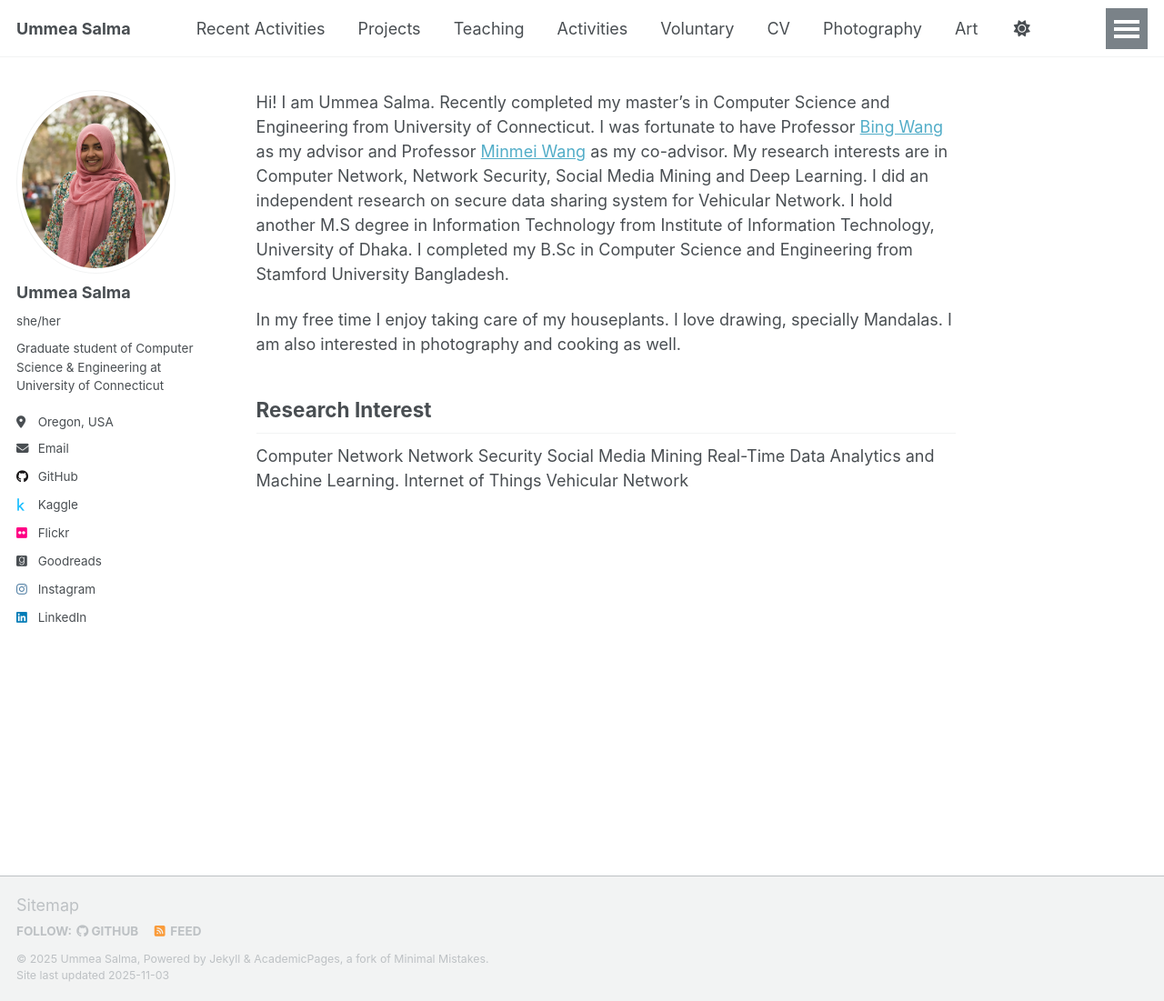
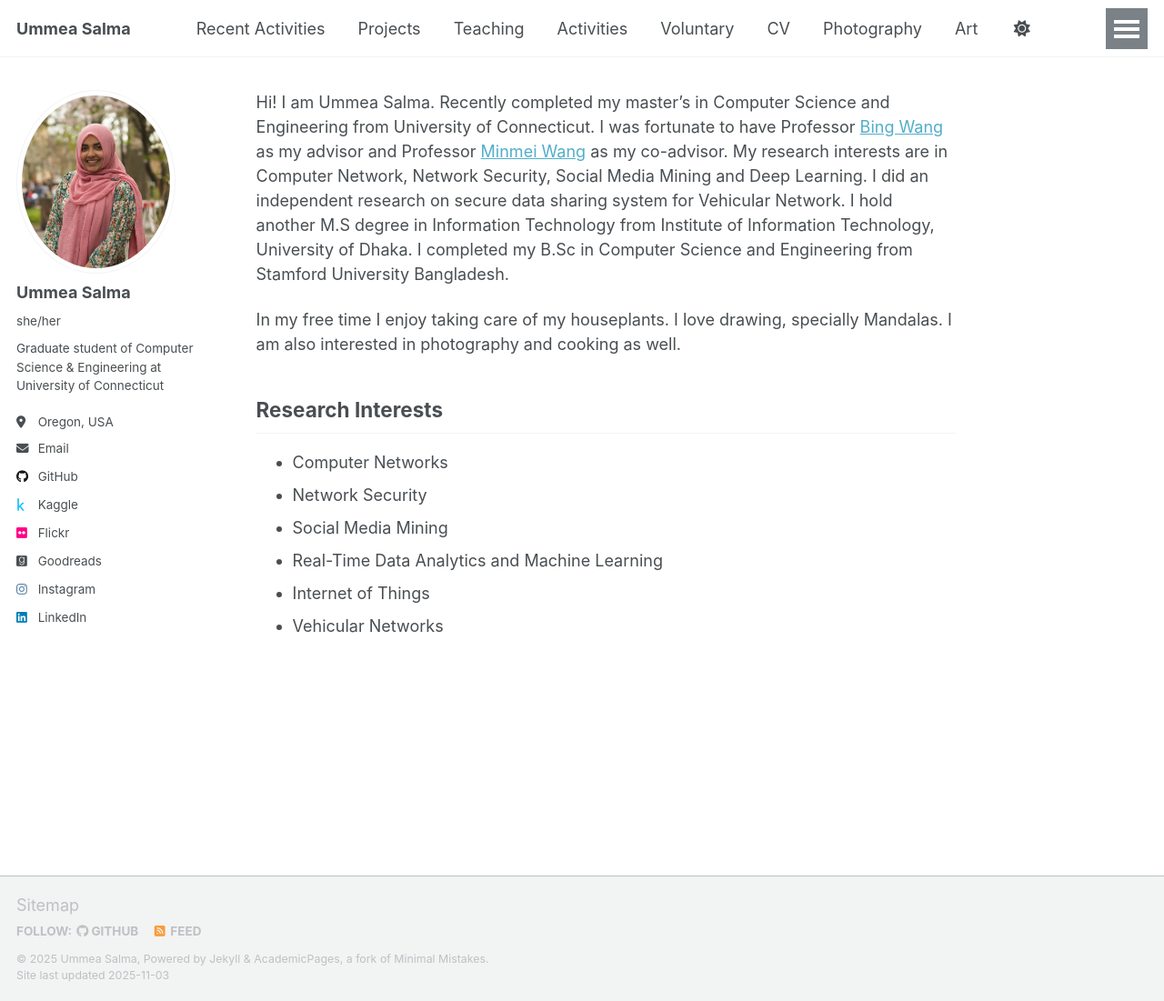
Before and after one commit to ummeasalma/ummeasalma.github.io, a Jekyll site: the page built from _pages/about.md, in a window 1280 px wide and 1101 px high. Shown: the whole window at 91% size. Built offline with Jekyll 4.4.1, drawn with Linux system fonts in a browser that asks for light colours; a script that is not in the unit is left out.

Commit message:
Fix heading and format research interests
Corrected the heading and formatted research interests list.

```diff
--- a/_pages/about.md
+++ b/_pages/about.md
@@ -12,11 +12,11 @@ Hi! I am Ummea Salma. Recently completed my master's in Computer Science and Eng
 In my free time I enjoy taking care of my houseplants. I love drawing, specially Mandalas. I am also interested in photography and cooking as well.
 
 
-## Research Interest
+## Research Interests
 
-Computer Network
-Network Security
-Social Media Mining
-Real-Time Data Analytics and Machine Learning.
-Internet of Things
-Vehicular Network
+- Computer Networks
+- Network Security
+- Social Media Mining
+- Real-Time Data Analytics and Machine Learning
+- Internet of Things
+- Vehicular Networks
```
